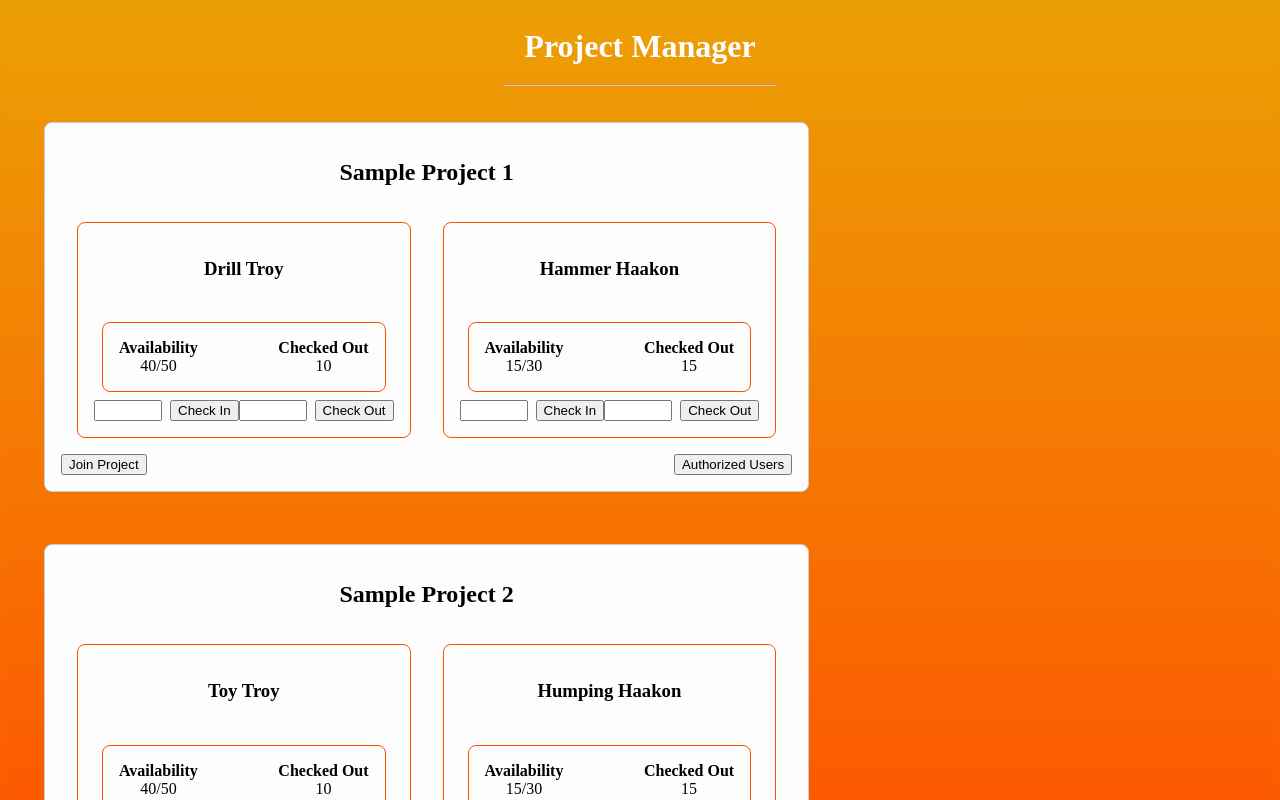
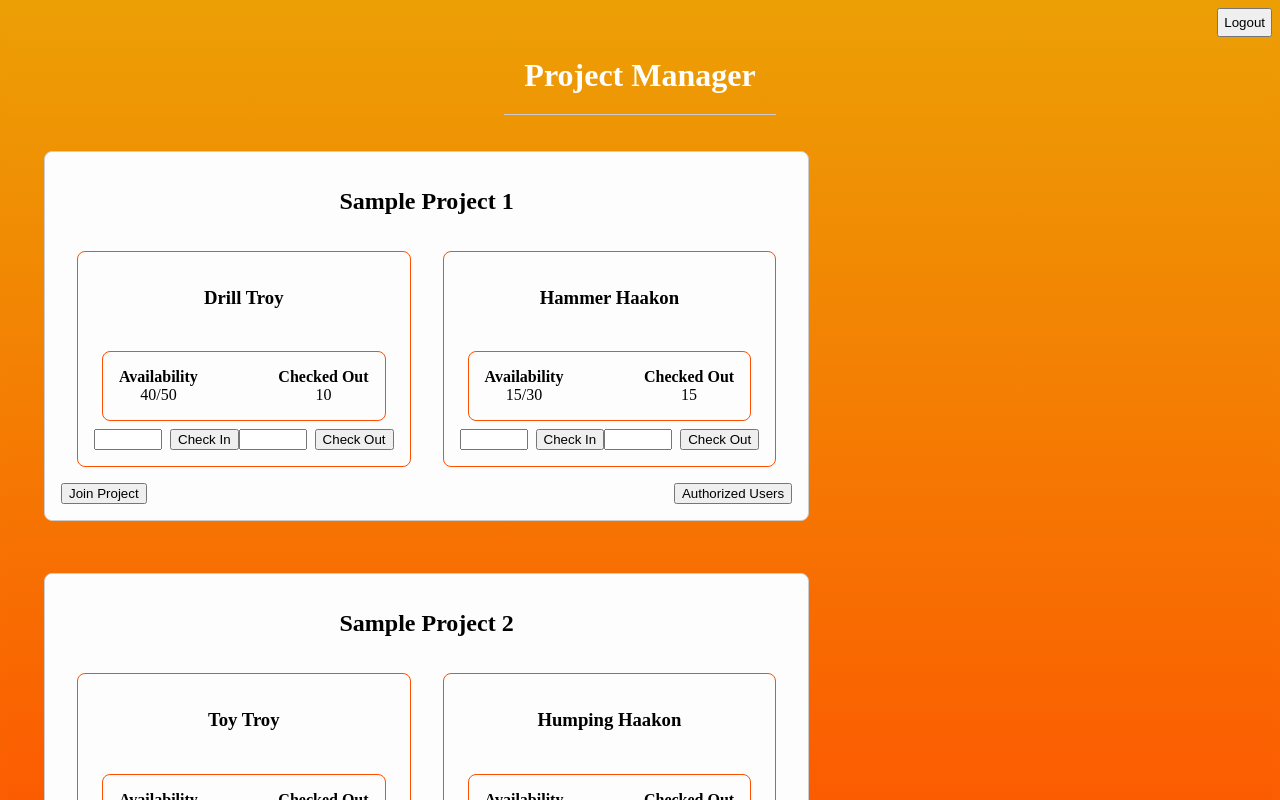
Before and after one commit to troydutton/H-Suite, a React (Create React App) app in the folder frontend/: page /dashboard in a window 1280 px wide. Shown: the top 800 px of the page. Built offline with nearby package versions, Linux system fonts and the light colour scheme.

Commit message:
NEW BUTTON

```diff
--- a/frontend/src/Components/Manager/Manager.css
+++ b/frontend/src/Components/Manager/Manager.css
@@ -1,6 +1,6 @@
 /* Manager.css */
 .manager-container {
-    text-align: center;
+    text-align: right;
     background: -webkit-linear-gradient(#EC9F05, #FF4E00);
     /* Fallback for older browsers */
     background: linear-gradient(#EC9F05, #FF4E00);
@@ -17,6 +17,14 @@
     -webkit-text-fill-color: #fdfdfd;
 
   }
+  .logout-button {
+    margin: 0 auto;
+    width: fit-content;
+    padding: 5px;
+    align-items: right;
+    text-align: right;
+    align-self: right;
+  }
 
   .project-grid {
     display: flex;
--- a/frontend/src/Components/Manager/Manager.jsx
+++ b/frontend/src/Components/Manager/Manager.jsx
@@ -49,6 +49,9 @@ export class Manager extends Component {
   render() {
     return (
       <div className="manager-container">
+        <button className="logout-button" onClick={this.handleLogout}>
+          Logout
+        </button>
         <h1>Project Manager</h1>
         <div className="project-grid">
           {this.projects.map((project) => (
```
